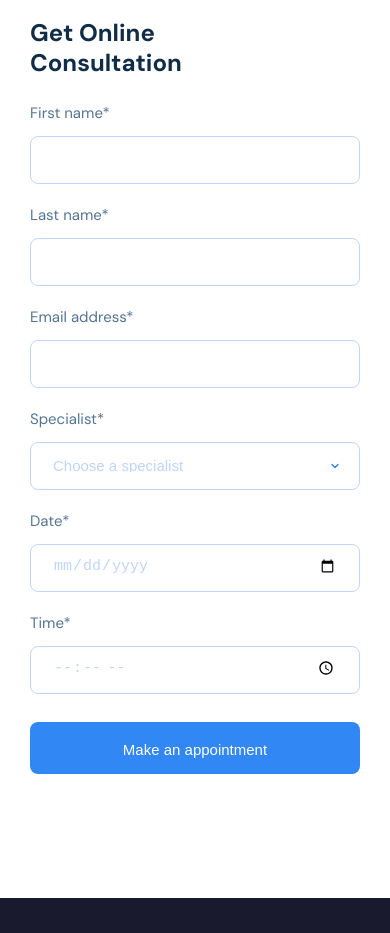
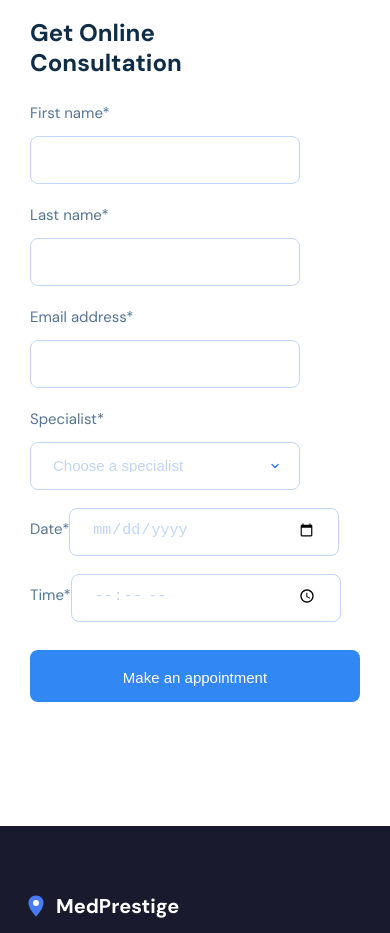
Before and after one commit to Lienkulet/MedPrestige, a Next.js app: page /contact in a window 390 px wide. Shown: the part 1460-2393 px from the top of the page. Built offline with nearby package versions, Linux system fonts and the light colour scheme.

Commit message:
fix date&time inputs

```diff
--- a/src/app/components/ContactConsultationCart/ContactConsultationCard.css
+++ b/src/app/components/ContactConsultationCart/ContactConsultationCard.css
@@ -107,11 +107,6 @@
     gap: 20px;
   }
 
-  .field input,
-  .field select {
-    max-width: 100%;
-  }
-
   .consult-card__button {
     max-width: 100%;
   }
@@ -132,11 +127,6 @@
   .consult-card__form {
     grid-template-columns: 1fr;
     gap: 18px;
-  }
-
-  .field input,
-  .field select {
-    max-width: 100%;
   }
 
   .consult-card__button {
```
